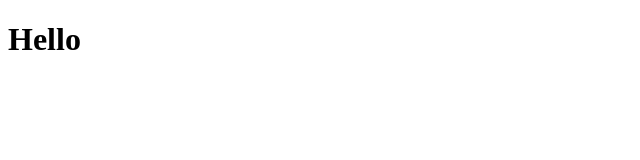
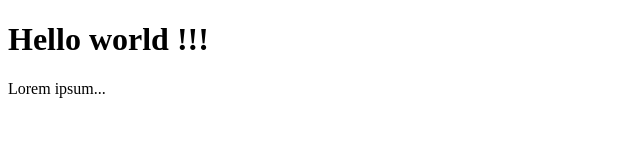
Before and after one commit to bngams/2510-git-first-repo, a plain HTML site: page src/index.html in a window 1280 px wide. Shown: the whole page, without its empty margins (0-640 px from the left). Drawn offline with Linux system fonts and the light colour scheme.

Commit message:
Update heading and add paragraph in index.html

```diff
--- a/src/index.html
+++ b/src/index.html
@@ -6,6 +6,7 @@
     <title>Homepage</title>
 </head>
 <body>
-    <h1>Hello</h1>
+    <h1>Hello world !!!</h1>
+    <p>Lorem ipsum...</p>
 </body>
 </html>
```
